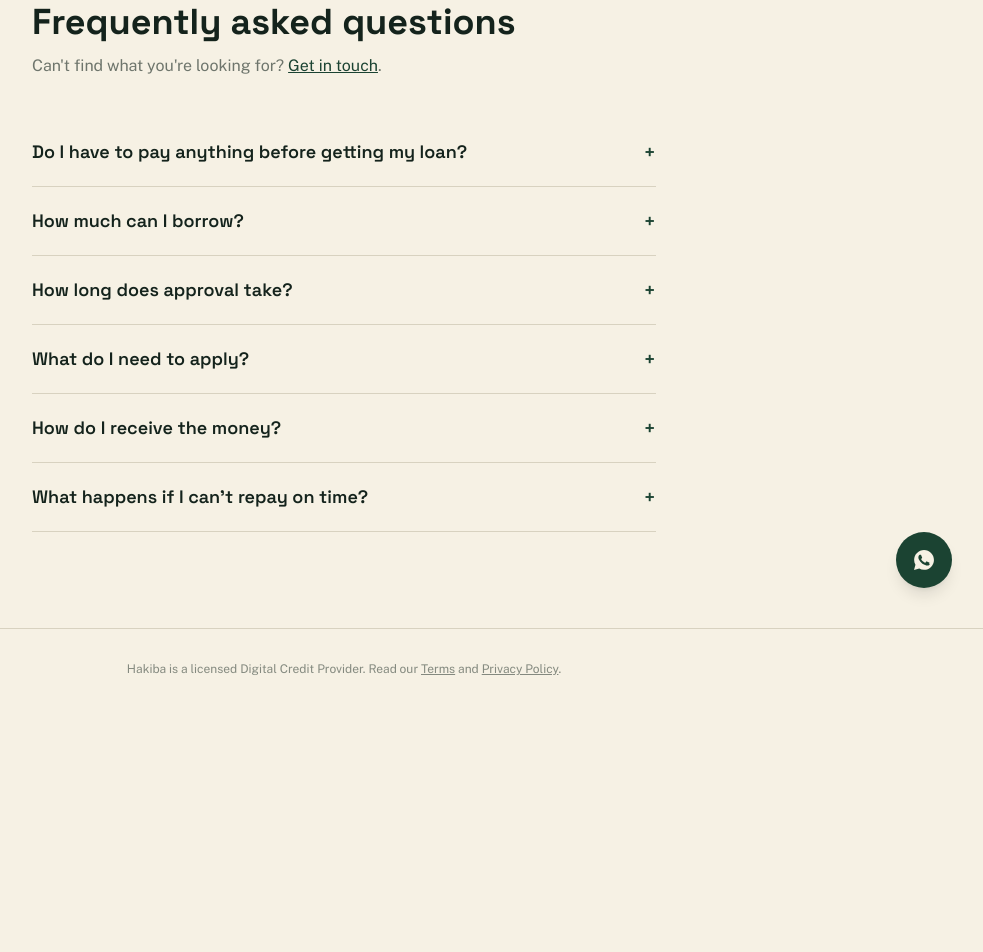
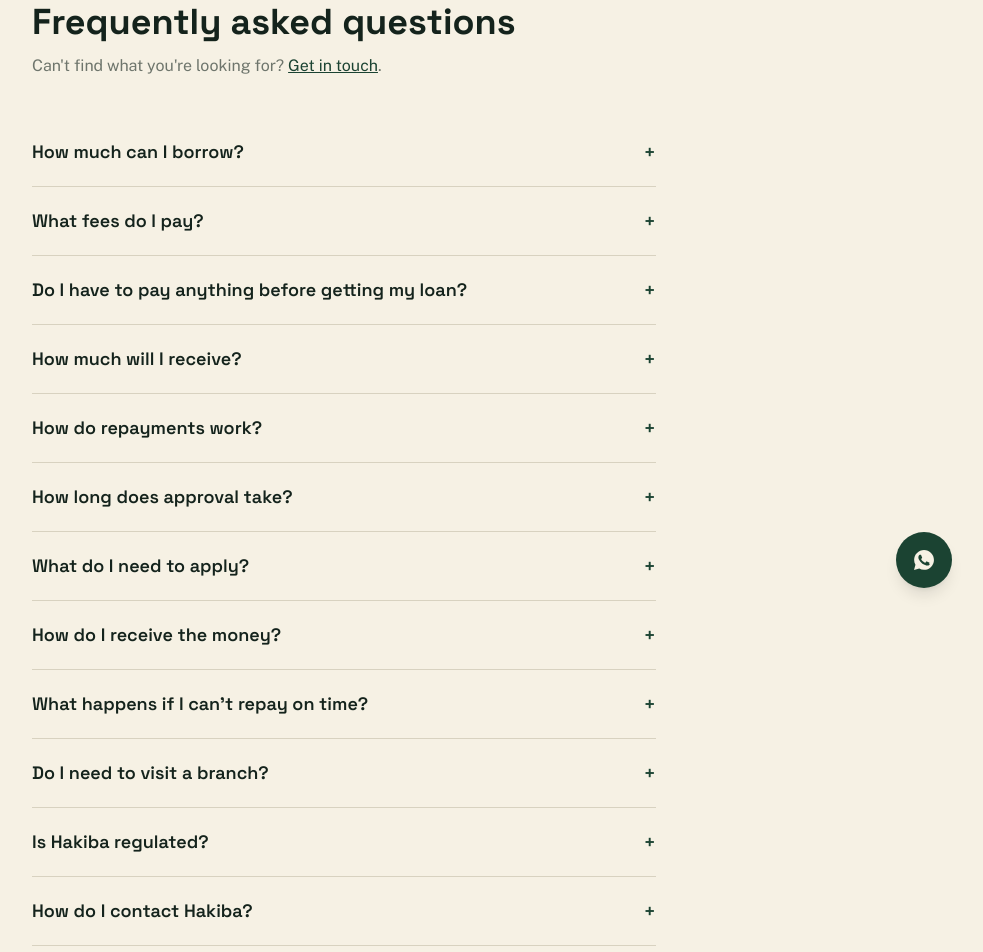
Before and after one commit to bennedictbett/Hakiba, a Next.js app in the folder client/: page /faq in a window 1280 px wide. Shown: the part 180-1132 px from the top of the page, without its empty margins (296-1279 px from the left). Before the commit the page ends 889 px from the top, so only its background shows below. Built offline with nearby package versions, Linux system fonts and the light colour scheme.

Commit message:
expanded FAQ per redesign brief

```diff
--- a/client/app/(marketing)/faq/page.tsx
+++ b/client/app/(marketing)/faq/page.tsx
@@ -5,12 +5,24 @@
 
 const FAQS = [
   {
+    q: "How much can I borrow?",
+    a: "Loan amounts range from KES 1,000 to KES 50,000, depending on the product and your application. You can see an estimate of your repayment on the homepage calculator before you even apply.",
+  },
+  {
+    q: "What fees do I pay?",
+    a: "A single facilitation fee of 10% of your loan amount. There's no separate application fee, processing fee, or anything added later — just the one fee, shown upfront.",
+  },
+  {
     q: "Do I have to pay anything before getting my loan?",
     a: "No. Never. Our facilitation fee is deducted from the amount you receive — you never send us money upfront. If anyone claiming to be Hakiba asks you to pay a 'registration' or 'processing' fee before disbursement, it isn't us, and you should report it.",
   },
   {
-    q: "How much can I borrow?",
-    a: "Loan amounts range from KES 1,000 to KES 50,000, depending on the product and your application. You can see an estimate of your repayment on the homepage calculator before you even apply.",
+    q: "How much will I receive?",
+    a: "The facilitation fee is deducted from your loan amount before disbursement, so you receive the amount you asked for minus that fee. The homepage calculator shows you the exact figures before you apply, so there's no surprise on disbursement day.",
+  },
+  {
+    q: "How do repayments work?",
+    a: "Repayments are made through M-Pesa, using the paybill details shown in your account once your loan is approved. Your due date and total repayment amount are confirmed before you accept the loan offer.",
   },
   {
     q: "How long does approval take?",
@@ -27,6 +39,18 @@
   {
     q: "What happens if I can't repay on time?",
     a: "Contact us before your due date — we'd rather work out a plan with you than have you avoid us. Reach out through the contact page as soon as you know repayment might be a problem.",
+  },
+  {
+    q: "Do I need to visit a branch?",
+    a: "No — the entire process, from application to disbursement, happens on your phone. Our branches exist if you'd rather apply in person or talk to someone face-to-face.",
+  },
+  {
+    q: "Is Hakiba regulated?",
+    a: "Yes. Hakiba operates as a licensed Digital Credit Provider under the Central Bank of Kenya's regulatory framework for digital lenders.",
+  },
+  {
+    q: "How do I contact Hakiba?",
+    a: "Reach us on WhatsApp or by phone through our contact page, or visit one of our branches in person.",
   },
 ];
 
```
